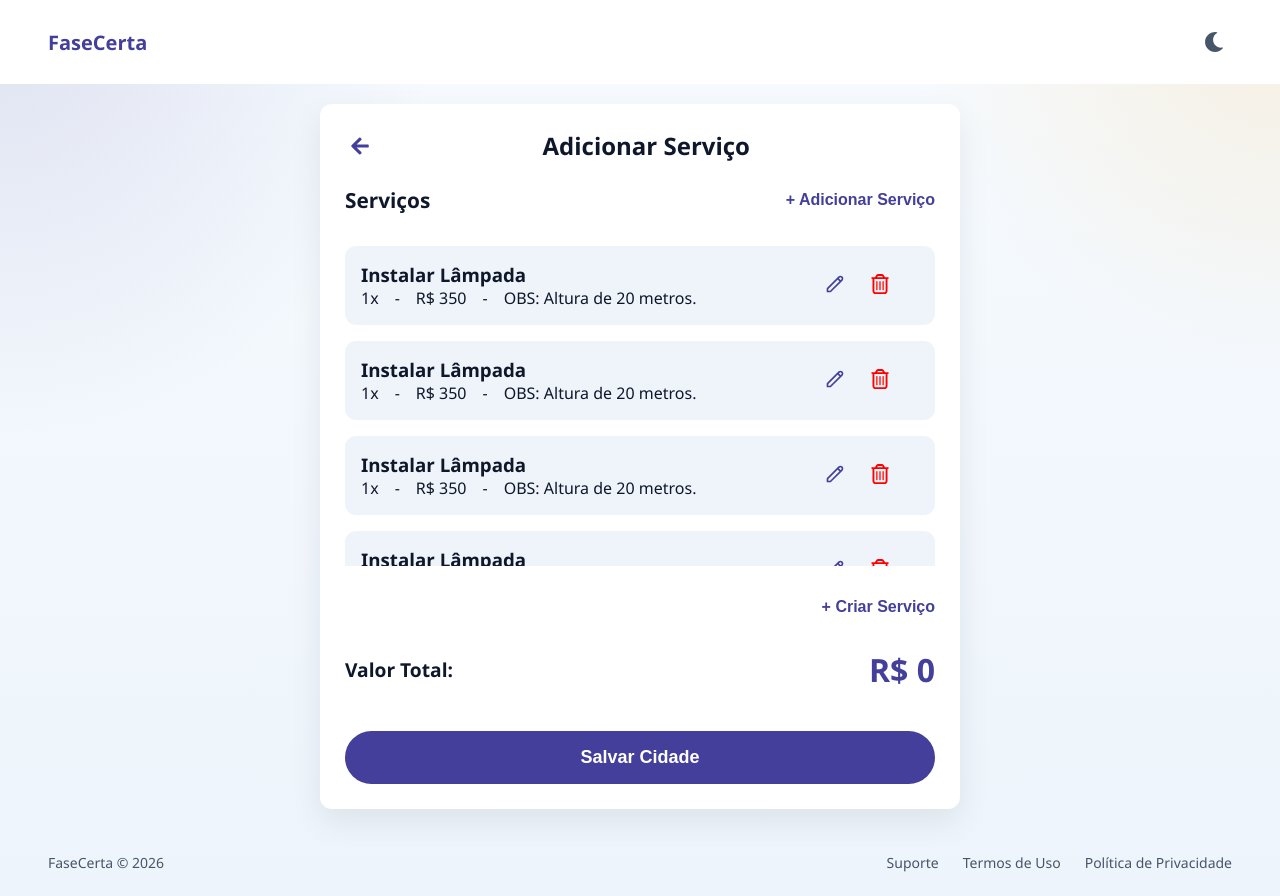
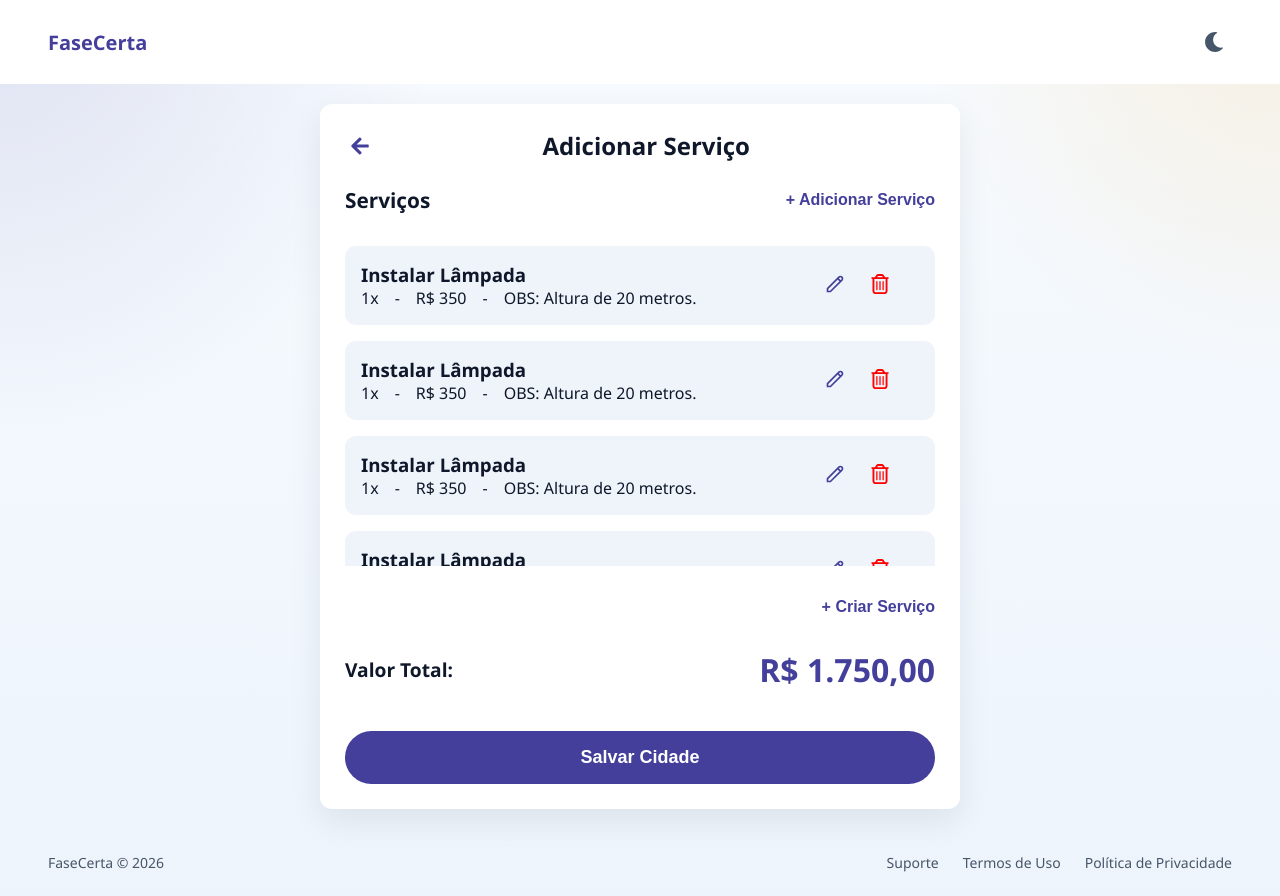
Before and after one commit to CS-PI-2026-FaseCerta/front-end, a React (Create React App) app: page /inserirServico in a window 1280 px wide. Built offline with nearby package versions, Linux system fonts and the light colour scheme.

Commit message:
feat: implementado atualizacao e formatacao de texto do valor total de todos os servicos

```diff
--- a/src/form/pages/ServiceInsert/ServiceInsert.jsx
+++ b/src/form/pages/ServiceInsert/ServiceInsert.jsx
@@ -1,4 +1,4 @@
-import React, { useState } from "react";
+import React, { useState, useEffect } from "react";
 import Select from "react-select";
 import "./ServiceInsert.css";
 import { FaArrowLeft } from "react-icons/fa";
@@ -11,8 +11,6 @@ import { PiToolboxBold } from "react-icons/pi";
 
 export default function ServiceInsert() {
   const navigate = useNavigate();
-
-  const [valorTotal, setValorTotal] = useState(0);
 
   const handleSubmit = (e) => {
     e.preventDefault();
@@ -57,11 +55,20 @@ export default function ServiceInsert() {
     },
   ])
 
+  const valorTotal = servicos.reduce((total, servico) => total + servico.preco, 0);
+
   function handleDelete(id) {
     const novaLista = servicos.filter((servico) => servico.id !== id);
 
     setServicos(novaLista);
   }
+
+  const formatCurrency = (value) => {
+    return Number(value).toLocaleString("pt-BR", {
+      style: "currency",
+      currency: "BRL",
+    });
+  };
 
   return (
     <div className="service-insert-page">
@@ -113,7 +120,7 @@ export default function ServiceInsert() {
 
             <div className="value-line">
               <p className="title">Valor Total:</p>
-              <span>R$ {valorTotal}</span>
+              <span>{formatCurrency(valorTotal)}</span>
             </div>
 
             <button
```
